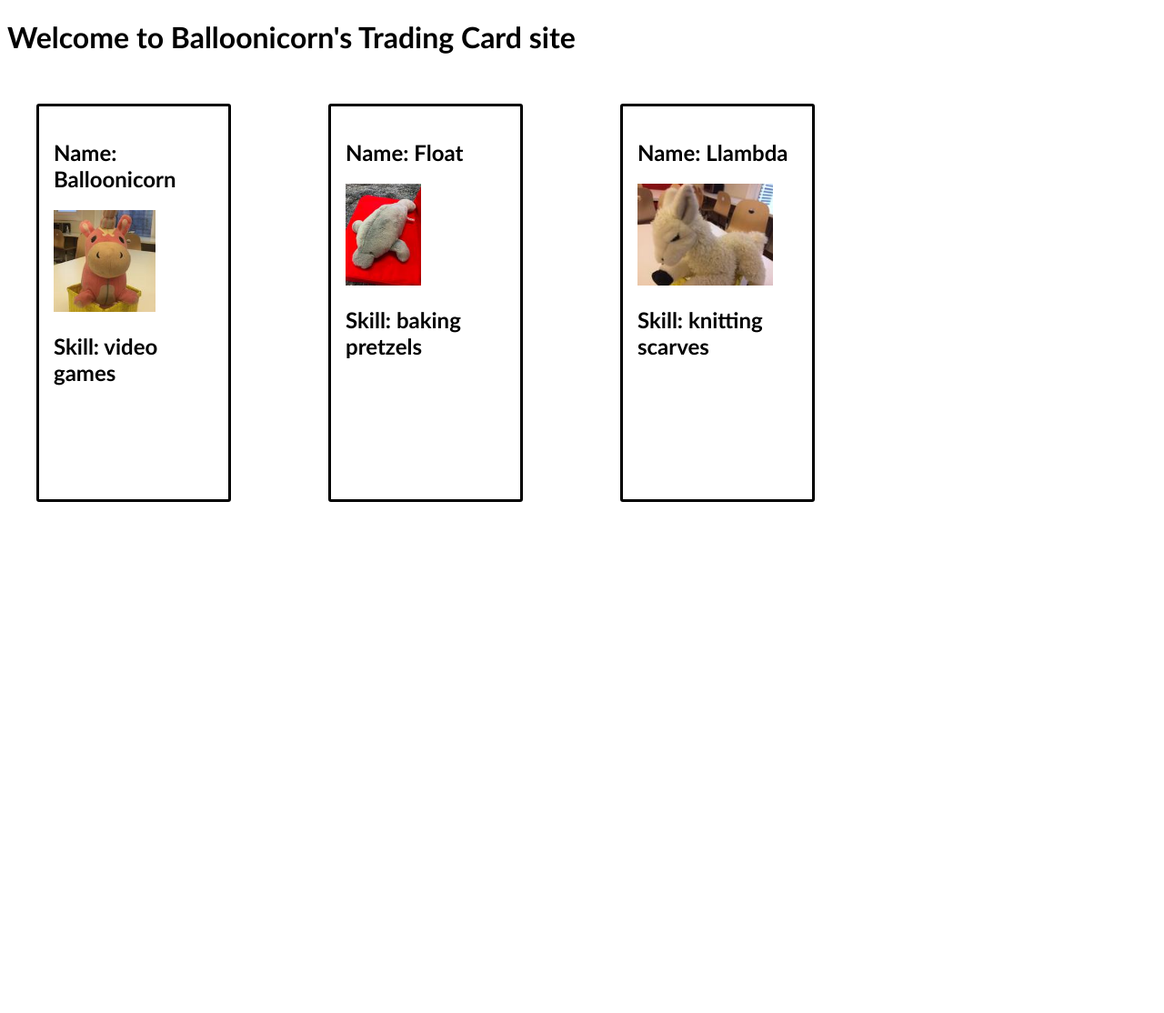
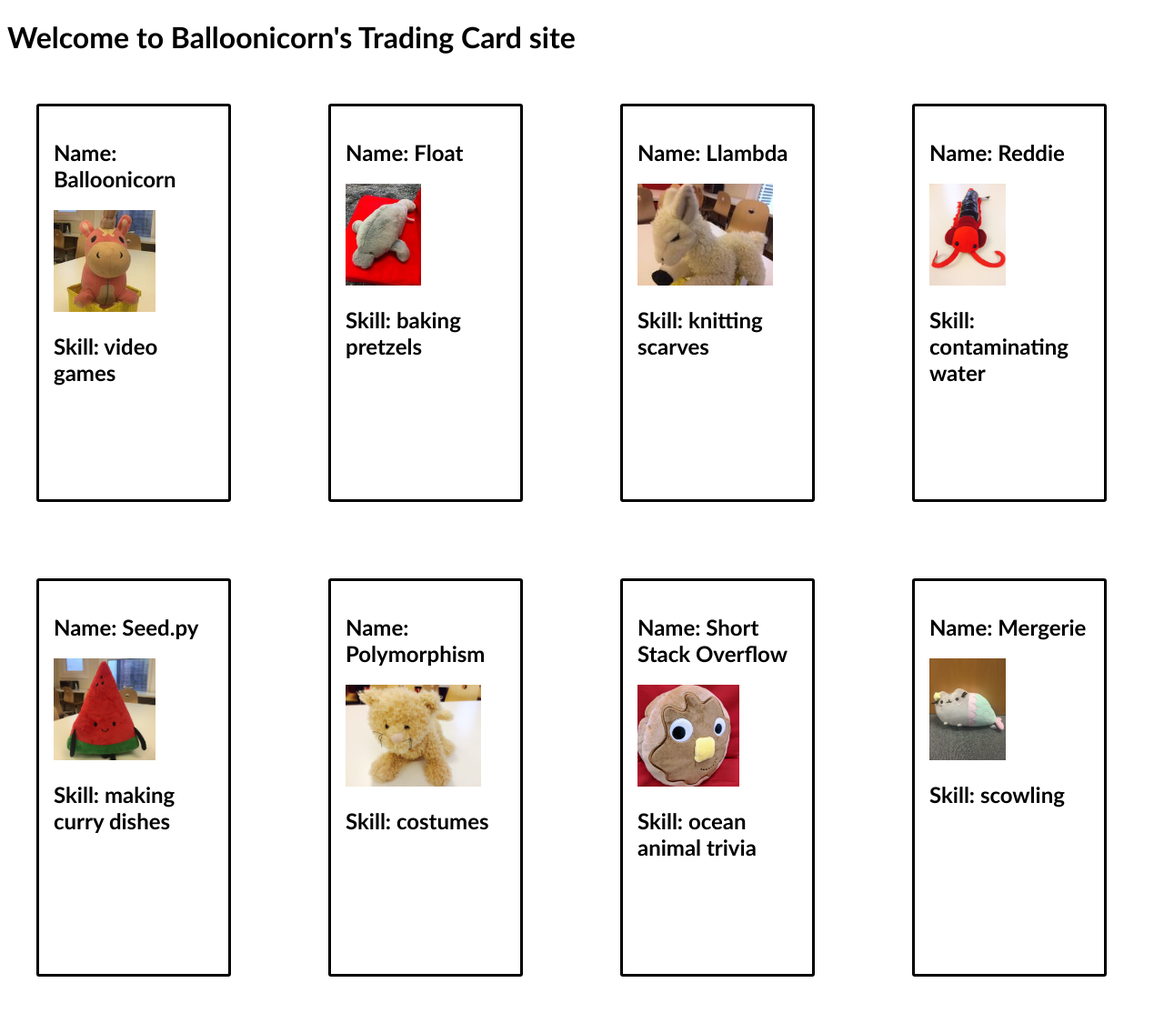
Before and after one commit to adashe/react-trading-cards, a Flask app: page /cards in a window 1280 px wide. Shown: the whole page at 91% size. Before the commit the page ends 552 px from the top, so only its background shows below. Run offline with Flask 2, Linux system fonts and the light colour scheme; some libraries are stand-ins or nearby versions.

Commit message:
Completed for loop to generate card components

```diff
--- a/static/js/tradingCard.jsx
+++ b/static/js/tradingCard.jsx
@@ -2,9 +2,52 @@
 
 const tradingCardData = [
   {
-    name: 'Balloonicorn',
-    skill: 'video games',
-    imgUrl: '/static/img/balloonicorn.jpg',
+    name: "Balloonicorn",
+    skill: "video games",
+    imgUrl: "/static/img/balloonicorn.jpg",
+    cardId: 1,
+  },
+  {
+    name: "Float",
+    skill: "baking pretzels",
+    imgUrl: "/static/img/float.jpg",
+    cardId: 2,
+  },
+  {
+    name: "Llambda",
+    skill: "knitting scarves",
+    imgUrl: "/static/img/llambda.jpg",
+    cardId: 3,
+  },
+  {
+    name: "Reddie",
+    skill: "contaminating water",
+    imgUrl: "/static/img/off-by-one.jpeg",
+    cardId: 4,
+  },
+  {
+    name: "Seed.py",
+    skill: "making curry dishes",
+    imgUrl: "/static/img/seedpy.jpeg",
+    cardId: 5,
+  },
+  {
+    name: "Polymorphism",
+    skill: "costumes",
+    imgUrl: "/static/img/polymorphism.jpeg",
+    cardId: 6,
+  },
+  {
+    name: "Short Stack Overflow",
+    skill: "ocean animal trivia",
+    imgUrl: "/static/img/shortstack-overflow.jpeg",
+    cardId: 7,
+  },
+  {
+    name: "Mergerie",
+    skill: "scowling",
+    imgUrl: "/static/img/merge.png",
+    cardId: 8,
   },
 ];
 
@@ -18,17 +61,51 @@ function TradingCard(props) {
   );
 }
 
-ReactDOM.render(
-  <TradingCard name="Balloonicorn" skill="video games" imgUrl="/static/img/balloonicorn.jpg" />,
-  document.querySelector('#balloonicorn'),
-);
+function TradingCardContainer () {
+  const tradingCards = [];
+
+  for (const currentCard of tradingCardData) {
+    tradingCards.push(
+      <TradingCard
+        name={currentCard.name}
+        skill={currentCard.skill}
+        imgUrl={currentCard.imgUrl}
+      />
+    );
+  }
+
+  return (
+    <React.Fragment>
+      {tradingCards}
+    </React.Fragment>
+  );
+}
 
 ReactDOM.render(
-  <TradingCard name="Float" skill="baking pretzels" imgUrl="/static/img/float.jpg" />,
-  document.querySelector('#float'),
-);
+  <TradingCardContainer />, document.querySelector('#trading-cards')
+)
 
-ReactDOM.render(
-  <TradingCard name="Llambda" skill="knitting scarves" imgUrl="/static/img/llambda.jpg" />,
-  document.querySelector('#llambda'),
-);
+// ReactDOM.render(
+//   <TradingCard name="Balloonicorn" skill="video games" imgUrl="/static/img/balloonicorn.jpg" />,
+//   document.querySelector('#balloonicorn'),
+// );
+
+// ReactDOM.render(
+//   <TradingCard name="Float" skill="baking pretzels" imgUrl="/static/img/float.jpg" />,
+//   document.querySelector('#float'),
+// );
+
+// ReactDOM.render(
+//   <TradingCard name="Llambda" skill="knitting scarves" imgUrl="/static/img/llambda.jpg" />,
+//   document.querySelector('#llambda'),
+// );
+
+// ReactDOM.render(
+//   <TradingCard name="Mergerie" skill="scowling" imgUrl="/static/img/merge.png" />,
+//   document.querySelector('#merge'),
+// );
+
+// ReactDOM.render(
+//   <TradingCard name="Reddie" skill="contaminating water" imgUrl="/static/img/off-by-one.jpeg" />,
+//   document.querySelector('#reddie'),
+// );
--- a/templates/cards.html
+++ b/templates/cards.html
@@ -8,15 +8,22 @@
 
 
 {% block body %}
-<div class="grid">
+<div id="trading-cards" class="grid">
   <!-- Mount Balloonicorn's card on to this element. -->
-  <div id="balloonicorn"></div>
+  <!-- <div id="balloonicorn"></div> -->
 
   <!-- Mount Float's card on to this element. -->
-  <div id="float"></div>
+  <!-- <div id="float"></div> -->
 
   <!-- Mount Llambda's card on to this element. -->
-  <div id="llambda"></div>
+  <!-- <div id="llambda"></div> -->
+
+  <!-- Mount Mergerie's card on to this element. -->
+  <!-- <div id="merge"></div> -->
+
+  <!-- Mount Reddie's card on to this element. -->
+  <!-- <div id="reddie"></div> -->
+
 </div>
 
 {% endblock %}
```
